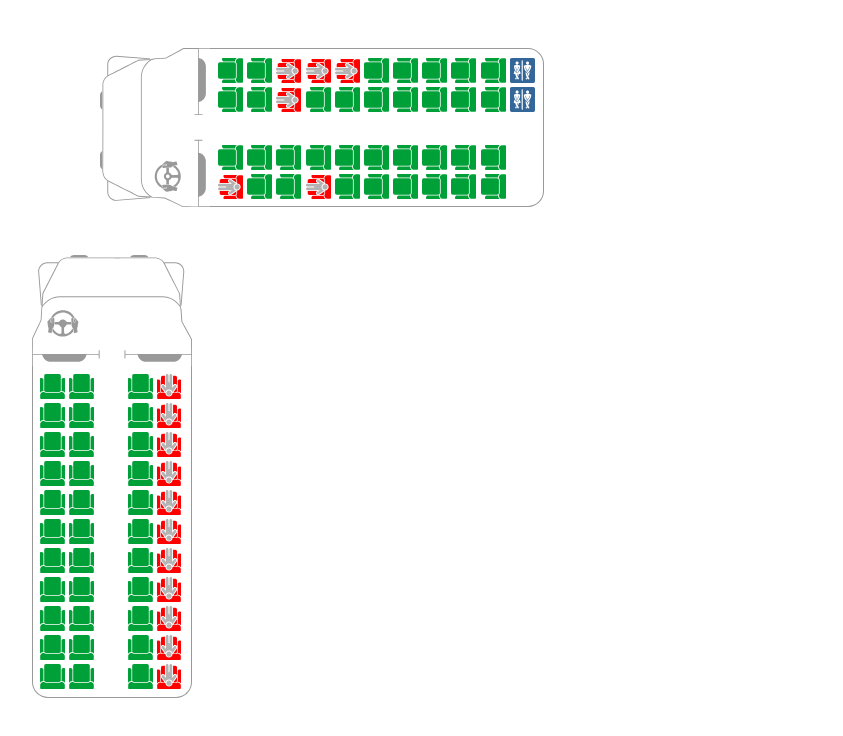
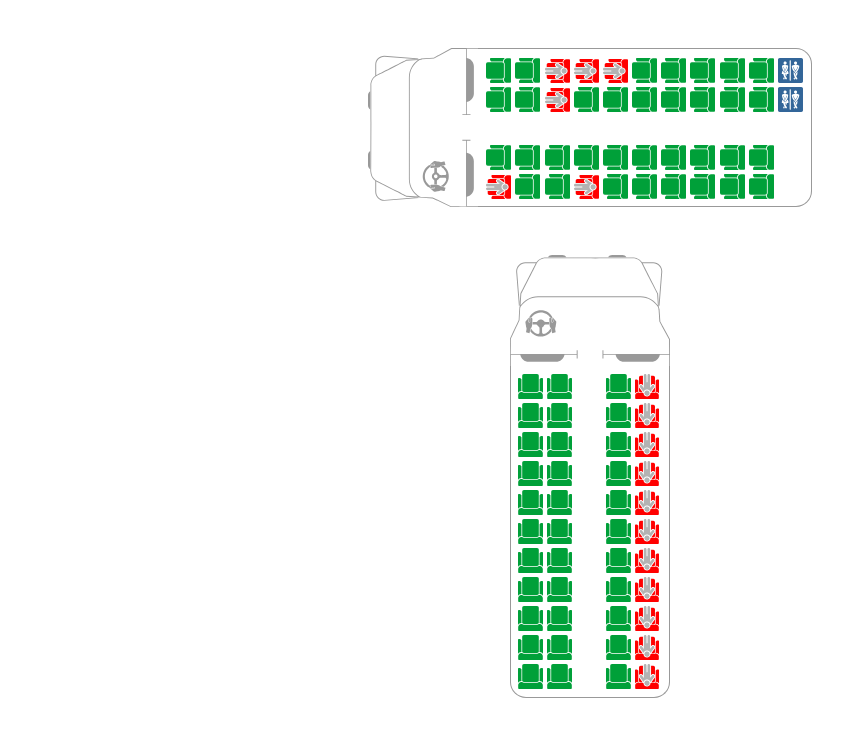
Before and after one commit to Jesus-Rojas/prototype-bus-responsive, a plain HTML site: page index.html in a window 1280 px wide. Shown: the whole page, without its empty margins (50-893 px from the left). Drawn offline with Linux system fonts and the light colour scheme.

Commit message:
siempre centrados

```diff
--- a/index.html
+++ b/index.html
@@ -69,11 +69,11 @@
     </style>
     <div class="container">
         <div class="row mt-5">
-            <div class="col-2" style="display: flex; padding: 0;">
+            <div class="col-12" style="display: flex; padding: 0;">
                 <span class="spacer"></span>
-                <img class="background" src="assets/icons/DBY-1.svg">
-            </div>
-            <div class="col-10" style="display: flex; padding: 0;">
+                <div>
+                    <img class="background" src="assets/icons/DBY-1.svg">
+                </div>
                 <div class="contenedor">
                     <div class="primerElemento">
                         <a class="butaca libre">
@@ -253,10 +253,10 @@
                 </div>
                 <span class="spacer"></span>
             </div>
-
         </div>
         <div class="row mt-5 mb-5">
             <div class="col-12" style="display: flex;">
+                <span class="spacer"></span>
                 <div style="display: flex; padding: 0; flex-direction: column;">
                     <div>
                         <img class="background-2" src="assets/icons/DBY-1-rotated.svg">
@@ -450,12 +450,10 @@
                             </a>
                         </div>
                     </div>
-                    <span class="spacer"></span>
                 </div>
                 <span class="spacer"></span>
             </div>
         </div>
-
     </div>
 
 </body>
```
